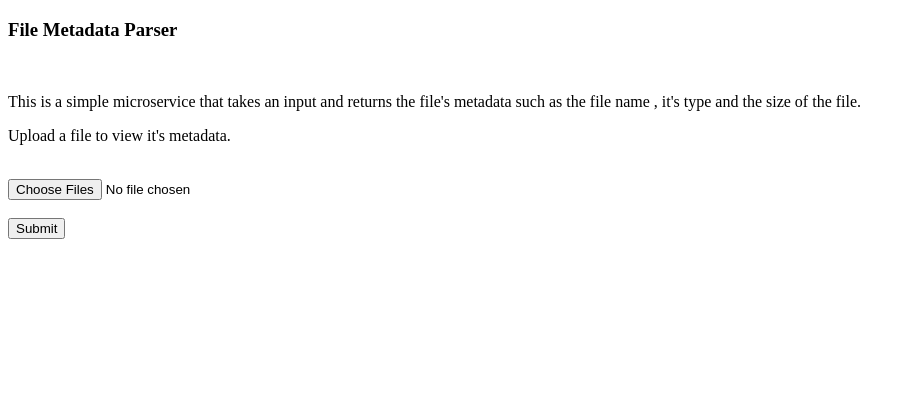
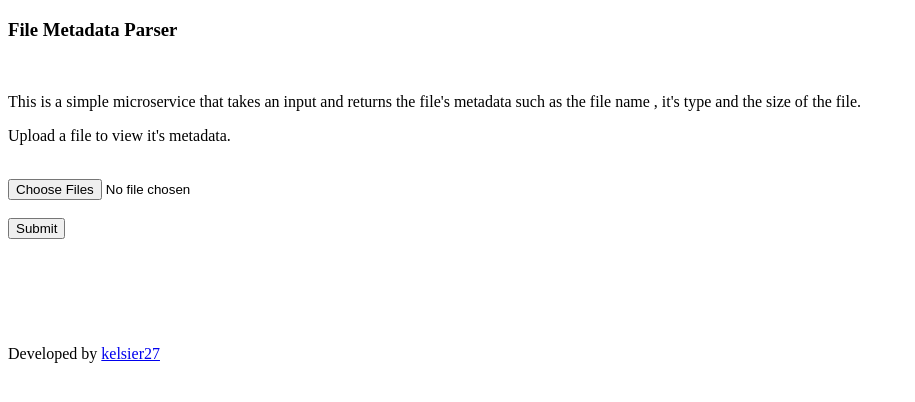
Before and after one commit to ekamwalia/file-metadata, a website: page views/index.html in a window 1280 px wide. Shown: the whole page, without its empty margins (0-915 px from the left). Drawn offline with Linux system fonts and the light colour scheme.

Commit message:
Added sign to index html

```diff
--- a/routes/metadataParser.js
+++ b/routes/metadataParser.js
@@ -8,7 +8,6 @@ exports.parseMetadata = (req, res) => {
         if(err)
             return res.sendError(err)
 
-        console.log(err, fields, files)
         res.status(200).json({name: files['upfile'].name, type: files['upfile'].type, size: files['upfile'].size})
     })
 }
--- a/views/index.html
+++ b/views/index.html
@@ -18,5 +18,9 @@
             <input type="submit">
         </form>
     </div>
+    <br><br><br><br><br>
+    <div>
+        <p>Developed by <a href="https://github.com/kelsier27">kelsier27</a></p>
+    </div>
 </body>
 </html>
```
